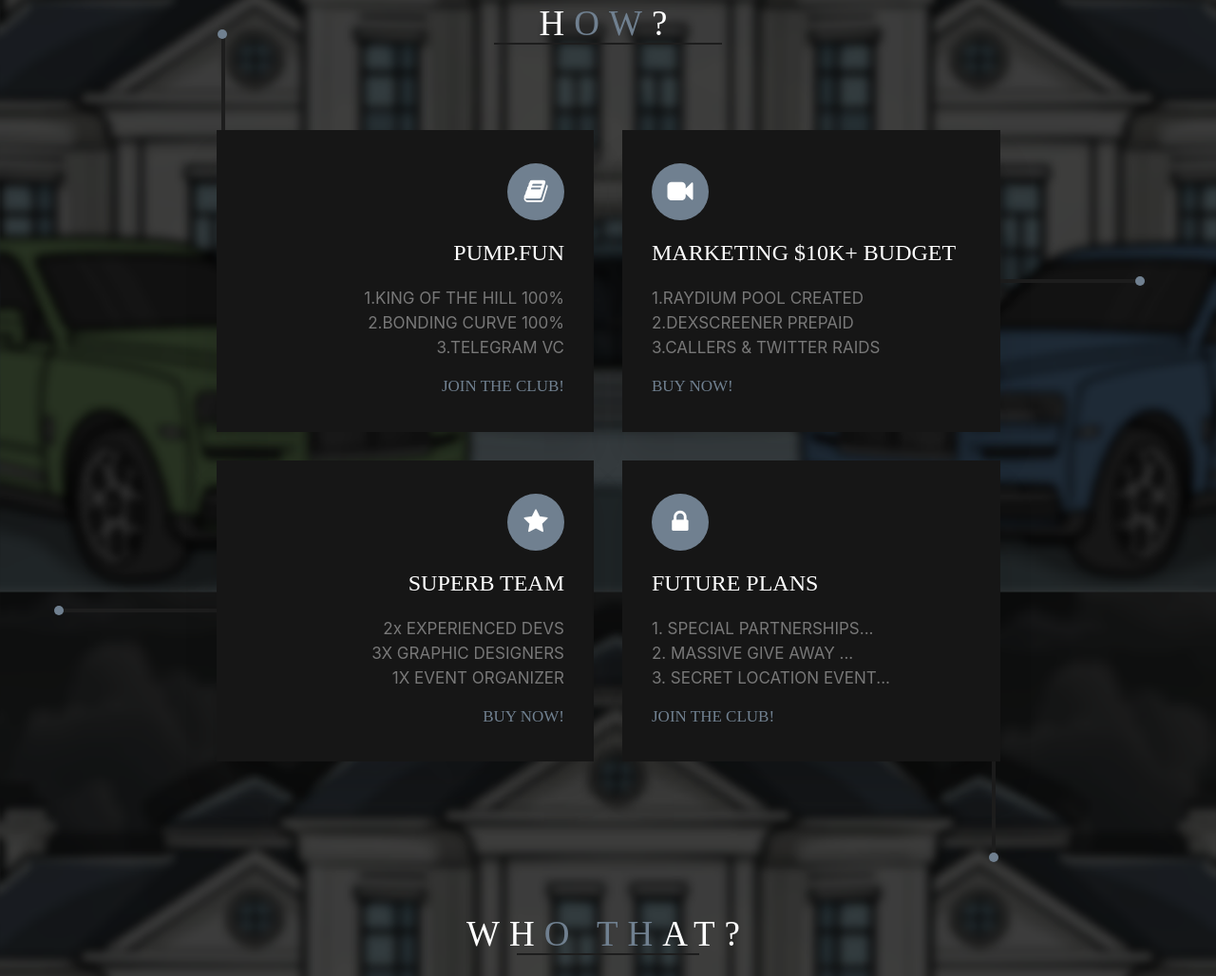
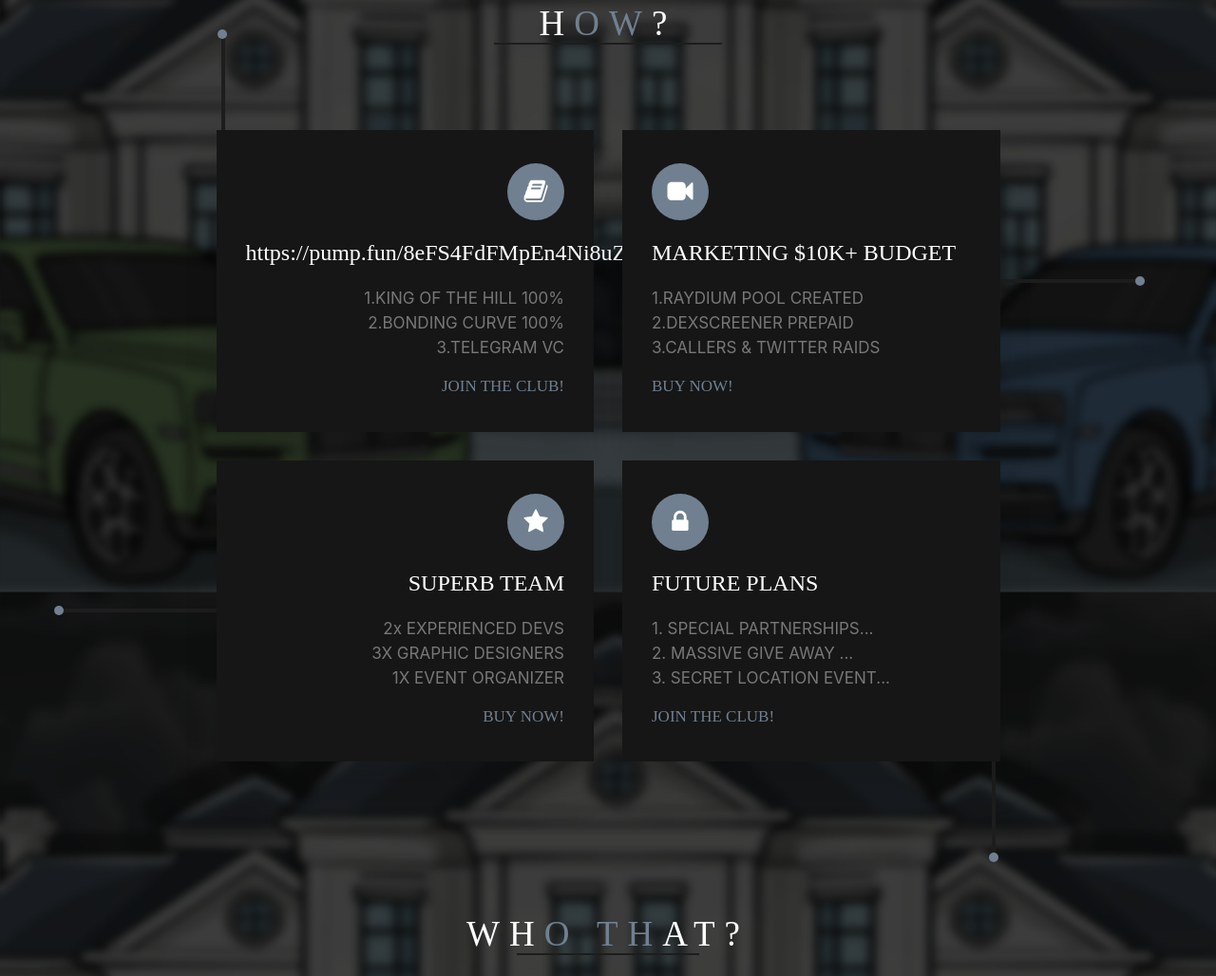
Before and after one commit to solersol/memsion1, a plain HTML site: page index.html in a window 1280 px wide. Shown: the part 1185-2213 px from the top of the page at 95% size. Drawn offline with Linux system fonts and the light colour scheme; a web font is replaced by a local one.

Commit message:
fidffvfd

```diff
--- a/index.html
+++ b/index.html
@@ -56,7 +56,7 @@
                         <a class="nav-link" href="#about">who that ?</a>
                     </li>
                     <li class="nav-item">
-                        <a class="nav-link bor" href="pump.fun"  data-target="#exampleModal">buy now</a>
+                        <a class="nav-link bor" href="https://pump.fun/8eFS4FdFMpEn4Ni8uZpNAjBuh1xS3erFRpGMa4gDzRdS"  data-target="#exampleModal">buy now</a>
                     </li>
                 </ul>
             </div>
@@ -76,7 +76,7 @@
                 <div class="col-lg-7 banner-txt">
                     <h3>memsion</h3>
                     <h2>the most exclusive meme private club on solana , only the elite can be here no jeeters allowed </h2>
-                    <a href="pump.fun">buy now</a>
+                    <a href="https://pump.fun/8eFS4FdFMpEn4Ni8uZpNAjBuh1xS3erFRpGMa4gDzRdS">buy now</a>
                 </div>
                 <div class="col-lg-5">
                     <div class="banner-img">
@@ -103,7 +103,7 @@
                             <div class="over-item txt-right unique-style3">
                                 <i class="fa fa-book over-i" aria-hidden="true"></i>
                                 <div class="break"></div>
-                                <h3>PUMP.FUN</h3>
+                                <h3>https://pump.fun/8eFS4FdFMpEn4Ni8uZpNAjBuh1xS3erFRpGMa4gDzRdS</h3>
                                 <p>1.KING OF THE HILL 100%</p>
                                 <p>2.BONDING CURVE 100%</p>
                                 <p>3.TELEGRAM VC </p>
@@ -120,7 +120,7 @@
                                 <p>1.RAYDIUM POOL CREATED</p>
                                 <p>2.DEXSCREENER PREPAID</p>
                                 <p>3.CALLERS & TWITTER RAIDS </p>                                <div class="over-btn">
-                                    <a href="pump.fun">BUY NOW!</a>
+                                    <a href="https://pump.fun/8eFS4FdFMpEn4Ni8uZpNAjBuh1xS3erFRpGMa4gDzRdS">BUY NOW!</a>
                                 </div>
                             </div>
                         </div>
@@ -132,7 +132,7 @@
                                 <p>2x EXPERIENCED DEVS </p>
                                 <p>3X GRAPHIC DESIGNERS</p>
                                 <p>1X EVENT ORGANIZER </p>                                <div class="over-btn">
-                                    <a href="pump.fun">BUY NOW!</a>
+                                    <a href="https://pump.fun/8eFS4FdFMpEn4Ni8uZpNAjBuh1xS3erFRpGMa4gDzRdS">BUY NOW!</a>
                                 </div>
                             </div>
                         </div>
```
